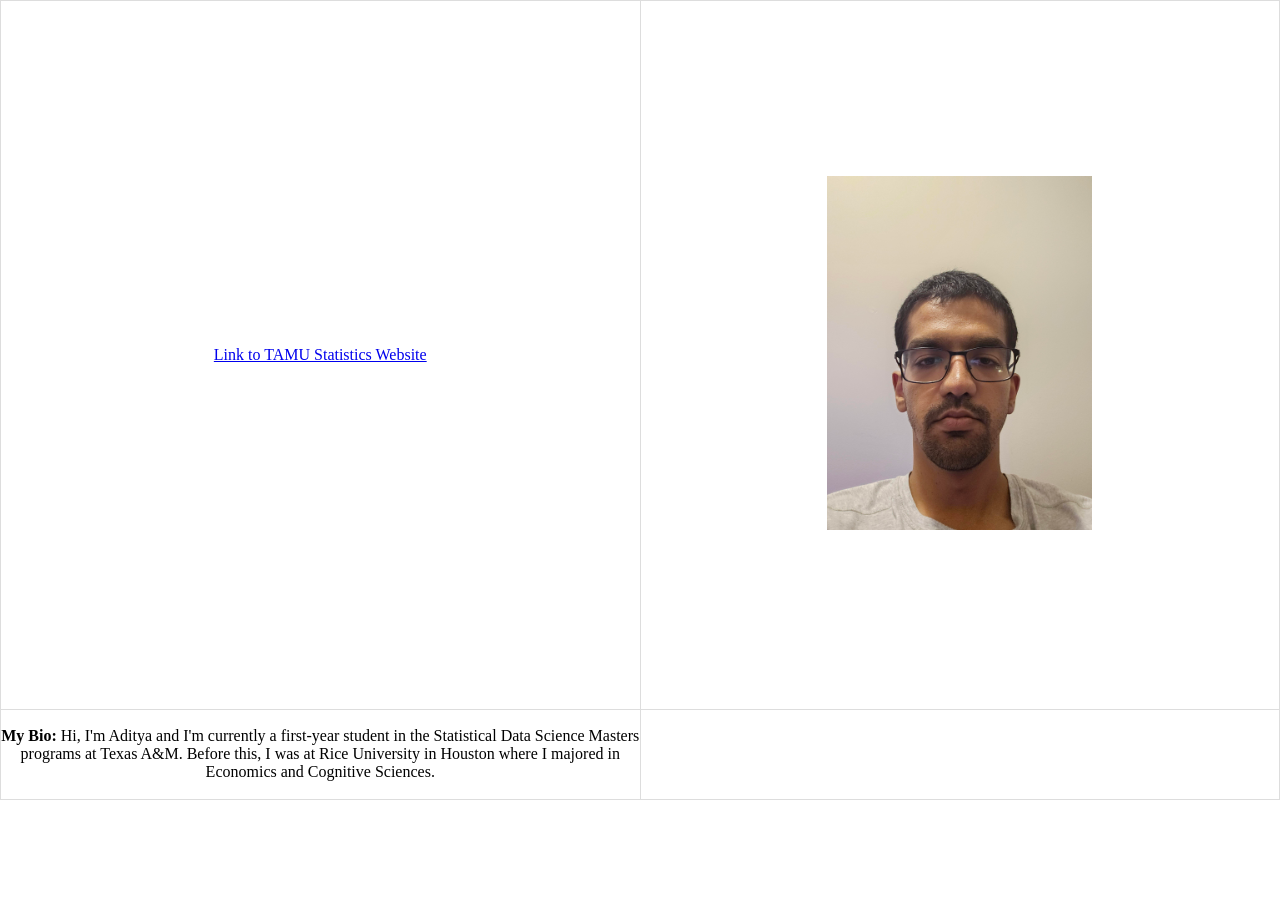
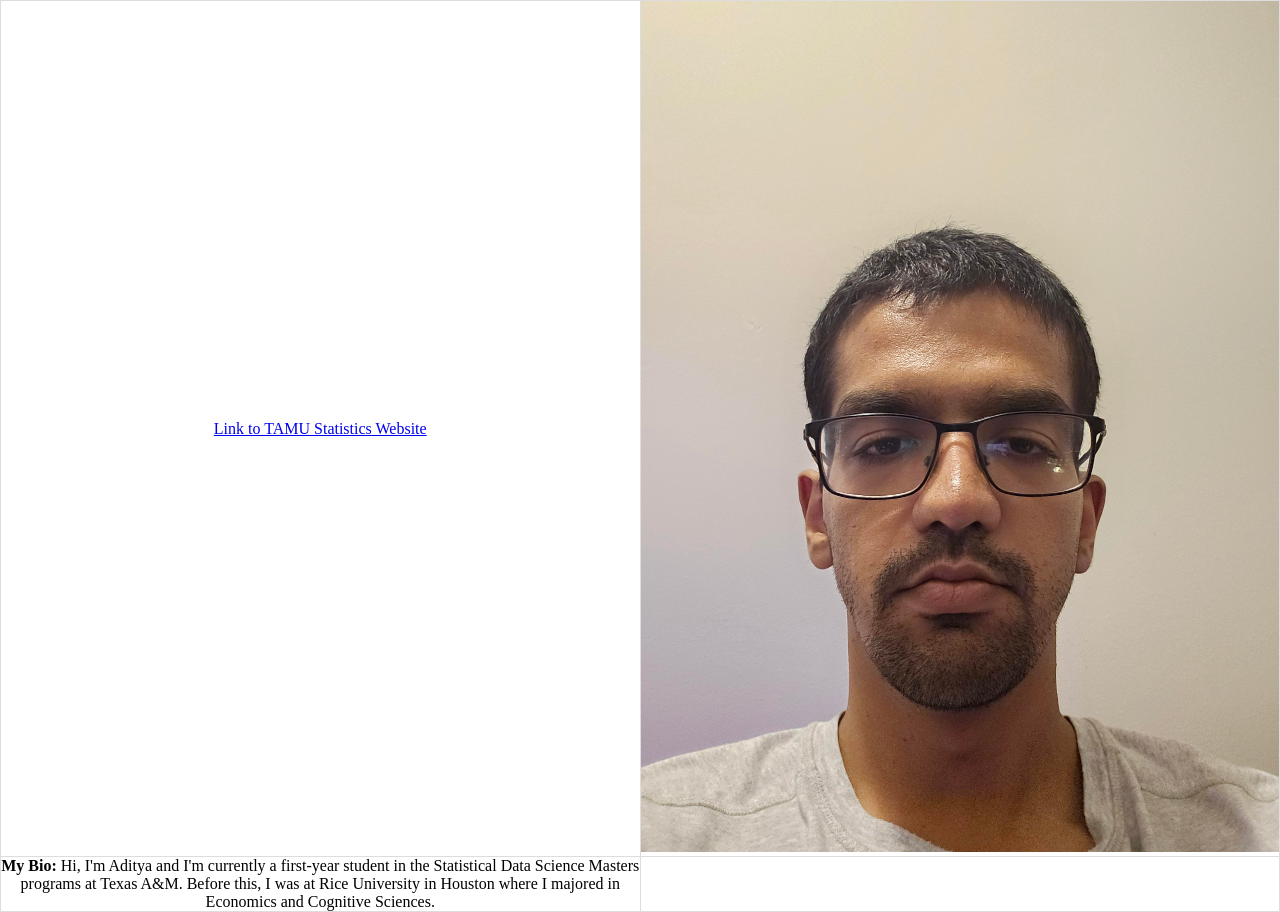
Before and after one commit to arajesh1/604hw1, a plain HTML site: page index.html in a window 1280 px wide. Before the commit the page ends 800 px from the top, so only its background shows below. Drawn offline with Linux system fonts and the light colour scheme.

Commit message:
Update index.html

```diff
--- a/index.html
+++ b/index.html
@@ -24,8 +24,8 @@
             overflow: hidden; /* Hide overflow content */
         }
         img {
-            max-width: 50%;
-            max-height: 50%;
+            max-width: 100%;
+            max-height: 100%;
             object-fit: cover; /* Ensure image covers the cell area */
         }
     </style>
```
